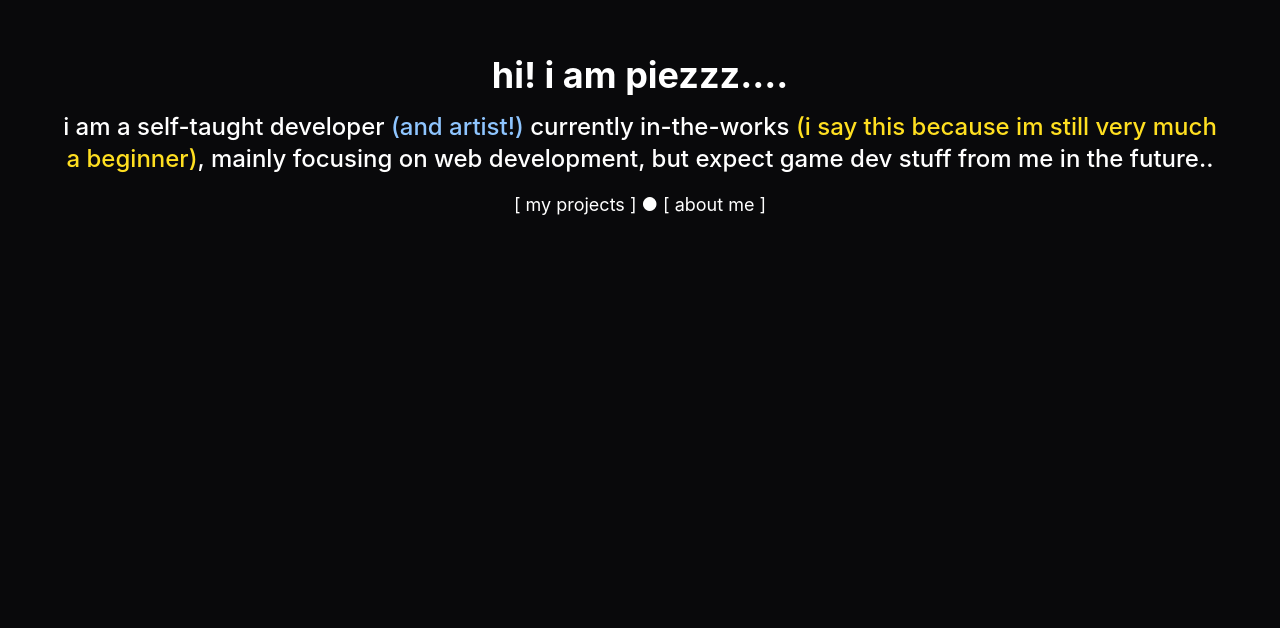
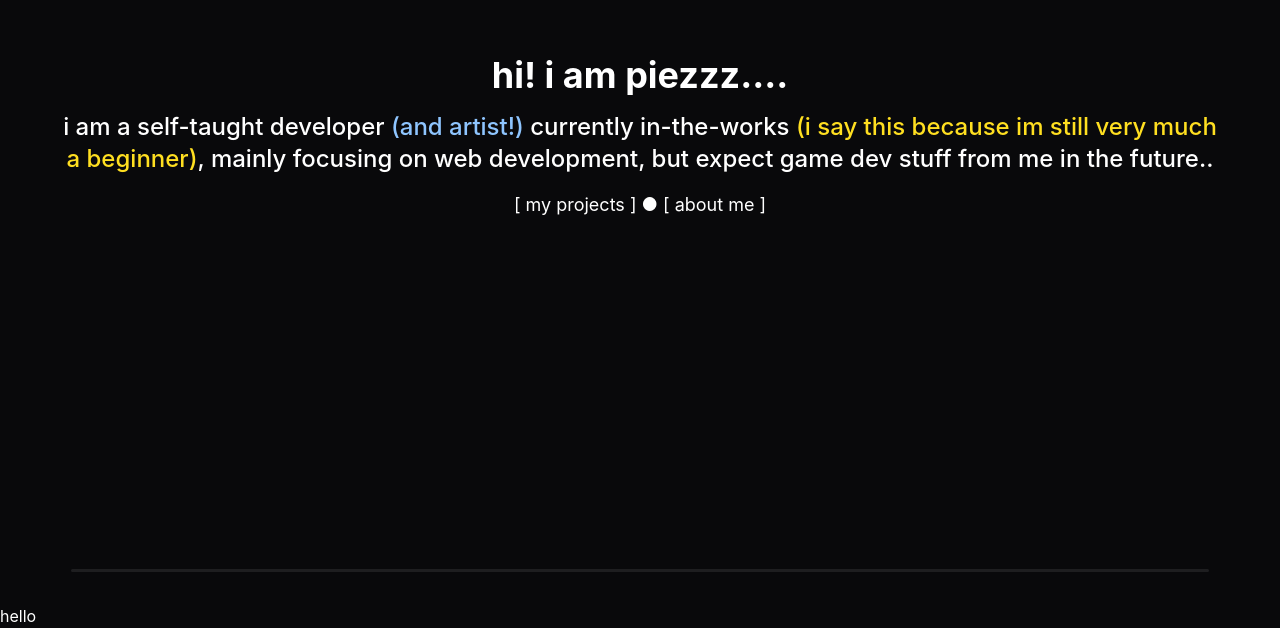
Before and after one commit to dumpiez/dumpiez.github.io, a React (Vite) app: page / in a window 1280 px wide. Shown: the part 263-891 px from the top of the page. Before the commit the page ends 800 px from the top, so only its background shows below. Built offline with nearby package versions, Linux system fonts and the light colour scheme.

Commit message:
split components into different files, add line divider

```diff
--- a/src/App.tsx
+++ b/src/App.tsx
@@ -1,31 +1,12 @@
+import Header from "./Components/Header.tsx";
+import Projects from "./Components/Projects.tsx";
+
 export default function App() {
   return (
-    <div className="h-screen flex justify-center items-center flex-col">
-      <header className="text-center">
-        <h1 className="md:text-4xl font-bold pb-4 sm:text-2xl">
-          hi! i am piezzz....
-        </h1>
-        <p className="md:text-2xl font-medium text-balance text-center sm:text-lg">
-          i am a self-taught developer{" "}
-          <a
-            href="#"
-            className="text-blue-300 hover:text-blue-400 no-underline transition-colors"
-          >
-            (and artist!)
-          </a>{" "}
-          currently in-the-works{" "}
-          <span className="text-yellow-300">
-            (i say this because im still very much a beginner)
-          </span>
-          , mainly focusing on web development, but expect game dev stuff from
-          me in the future..
-        </p>
-      </header>
-      <nav className="text-lg pt-4">
-        <a href="#projects">[ my projects ]</a>
-        {" ● "}
-        <a href="#aboutme">[ about me ]</a>
-      </nav>
-    </div>
+    <>
+      <Header />
+      <hr className="w-8/9 border-t-3 mx-auto border-neutral-500 my-8 rounded-full opacity-20" />
+      <Projects />
+    </>
   );
 }
--- /dev/null
+++ b/src/Components/Header.tsx
@@ -0,0 +1,31 @@
+export default function Header() {
+  return (
+    <div className="h-screen flex justify-center items-center flex-col">
+      <header className="text-center">
+        <h1 className="md:text-4xl font-bold pb-4 sm:text-2xl">
+          hi! i am piezzz....
+        </h1>
+        <p className="md:text-2xl font-medium text-balance text-center sm:text-lg">
+          i am a self-taught developer{" "}
+          <a
+            href="#"
+            className="text-blue-300 hover:text-blue-400 no-underline transition-colors"
+          >
+            (and artist!)
+          </a>{" "}
+          currently in-the-works{" "}
+          <span className="text-yellow-300">
+            (i say this because im still very much a beginner)
+          </span>
+          , mainly focusing on web development, but expect game dev stuff from
+          me in the future..
+        </p>
+      </header>
+      <nav className="text-lg pt-4">
+        <a href="#projects">[ my projects ]</a>
+        {" ● "}
+        <a href="#aboutme">[ about me ]</a>
+      </nav>
+    </div>
+  );
+}
--- /dev/null
+++ b/src/Components/Projects.tsx
@@ -0,0 +1,3 @@
+export default function Projects() {
+  return <h1>hello</h1>;
+}
```
Also changed, not shown: src/Components/About.tsx (added).
